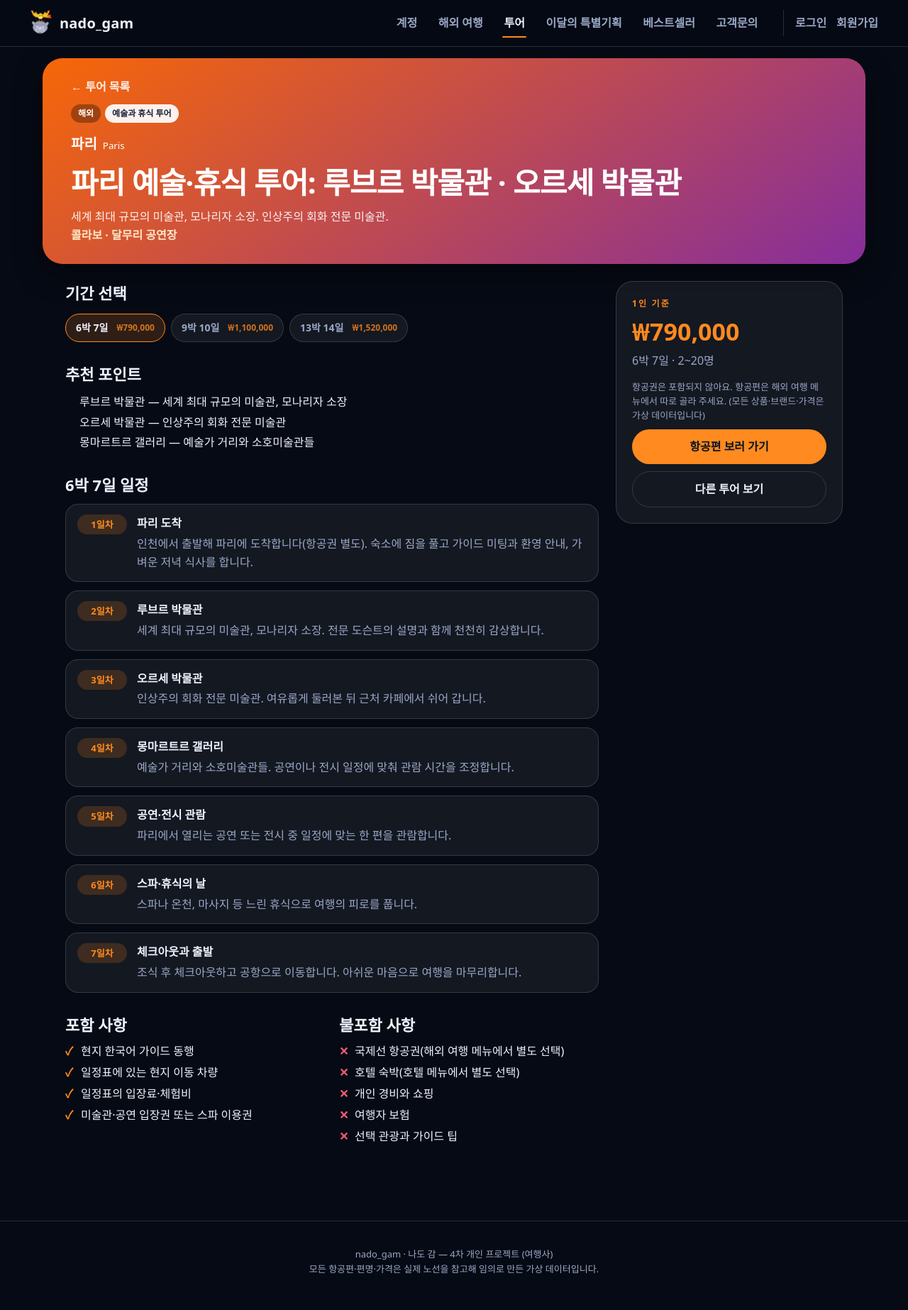
After one commit to ho8566z/nado-gam, a Spring Boot app: page /tour/1 in a window 1280 px wide. The commit adds this page. Shown: the whole page at 71% size. Run offline with Spring Boot 4, Linux system fonts and the light colour scheme; a user stored in the database is signed in; some of the project's set-up classes (security, data sources, template engines, error pages and the like) are left out, and stand-ins take their place; some web fonts are replaced.

Commit message:
feat(tour): 투어 목록과 상세 화면 추가
테마·지역 필터와 검색으로 투어를 찾고, 상세에서 기간 옵션별 일정·가격·포함 사항을 본다. 상단 메뉴에 투어를 넣고 하단 탭 바의 베스트 탭을 투어로 바꾼다.

```diff
--- /dev/null
+++ b/src/main/java/com/nadogam/tour/TourController.java
@@ -0,0 +1,56 @@
+package com.nadogam.tour;
+
+import java.util.List;
+
+import org.springframework.http.HttpStatus;
+import org.springframework.stereotype.Controller;
+import org.springframework.ui.Model;
+import org.springframework.web.bind.annotation.GetMapping;
+import org.springframework.web.bind.annotation.PathVariable;
+import org.springframework.web.bind.annotation.RequestParam;
+import org.springframework.web.server.ResponseStatusException;
+
+// 투어: 목록(범위·테마·검색)과 상세(기간 옵션별 일정·포함/불포함)
+@Controller
+public class TourController {
+
+	private final TourRepository tours;
+
+	public TourController(TourRepository tours) {
+		this.tours = tours;
+	}
+
+	@GetMapping("/tour")
+	public String list(@RequestParam(required = false) String scope, @RequestParam(required = false) String theme,
+		@RequestParam(required = false) String q, Model model) {
+		String scopeFilter = "OVERSEAS".equals(scope) || "DOMESTIC".equals(scope) ? scope : null;
+		String themeFilter = TourTheme.of(theme).map(Enum::name).orElse(null);
+		String keyword = q == null ? null : q.trim();
+		List<TourCard> cards = tours.cards(scopeFilter, themeFilter, keyword);
+		model.addAttribute("tours", cards);
+		model.addAttribute("themes", TourTheme.values());
+		model.addAttribute("scope", scopeFilter);
+		model.addAttribute("theme", themeFilter);
+		model.addAttribute("q", keyword == null ? "" : keyword);
+		model.addAttribute("total", tours.cards(null, null, null).size());
+		model.addAttribute("active", "tour");
+		return "tour/list";
+	}
+
+	@GetMapping("/tour/{id}")
+	public String detail(@PathVariable long id, @RequestParam(required = false) Long option, Model model) {
+		TourDetail tour = tours.detail(id).orElseThrow(() -> new ResponseStatusException(HttpStatus.NOT_FOUND));
+		List<TourOptionView> options = tours.options(id);
+		if (options.isEmpty()) {
+			throw new ResponseStatusException(HttpStatus.NOT_FOUND);
+		}
+		// 주소의 option 이 이 투어의 옵션이 아니면 첫 번째 옵션을 보여 준다.
+		TourOptionView selected = options.stream().filter(o -> option != null && o.optionId() == option).findFirst().orElse(options.get(0));
+		model.addAttribute("tour", tour);
+		model.addAttribute("options", options);
+		model.addAttribute("selected", selected);
+		model.addAttribute("days", tours.days(selected.optionId()));
+		model.addAttribute("active", "tour");
+		return "tour/detail";
+	}
+}
--- /dev/null
+++ b/src/main/java/com/nadogam/tour/TourDayView.java
@@ -0,0 +1,5 @@
+package com.nadogam.tour;
+
+// 일차별 일정 한 줄
+public record TourDayView(int dayNo, String title, String description) {
+}
--- /dev/null
+++ b/src/main/resources/static/css/tour.css
@@ -0,0 +1,60 @@
+/* 투어 목록·상세 */
+.chip-row { display: flex; flex-wrap: wrap; gap: 8px; margin: 12px 0; }
+.chip--tab { padding: 8px 14px; border-radius: 999px; border: 1px solid var(--line); color: var(--muted); font-weight: 700; font-size: 14px; background: var(--panel); }
+.chip--tab:hover { color: var(--ink); }
+.chip--tab.is-active { color: var(--ink); border-color: var(--accent); background: rgba(255, 138, 31, 0.16); }
+.chip--tab b { margin-left: 6px; font-size: 12px; color: var(--accent); }
+.tour-filters { max-width: 1160px; margin: 8px auto 0; padding: 0 clamp(16px, 4vw, 32px); }
+.tour-search { margin-top: 8px; }
+
+.tour-grid { max-width: 1160px; margin: 8px auto 0; padding: 0 clamp(16px, 4vw, 32px); display: grid; gap: 18px; grid-template-columns: repeat(auto-fill, minmax(290px, 1fr)); }
+.tour-card {
+	position: relative; display: flex; flex-direction: column; gap: 6px; min-height: 250px; padding: 18px;
+	border-radius: 24px; color: #fff; overflow: hidden;
+	background: linear-gradient(145deg, var(--from, #f76707), var(--to, #862e9c));
+	box-shadow: 0 10px 30px rgba(0, 0, 0, 0.35); transition: transform 0.3s var(--ease), box-shadow 0.3s;
+}
+.tour-card::after { content: ""; position: absolute; inset: 0; background: linear-gradient(180deg, rgba(0, 0, 0, 0) 40%, rgba(0, 0, 0, 0.45)); pointer-events: none; }
+.tour-card > * { position: relative; z-index: 1; }
+.tour-card:hover, .tour-card:focus-visible { transform: translateY(-4px); box-shadow: 0 16px 40px rgba(0, 0, 0, 0.5); }
+.tour-badges { display: flex; gap: 6px; flex-wrap: wrap; }
+.tour-badge { padding: 4px 10px; border-radius: 999px; background: rgba(0, 0, 0, 0.32); font-size: 12px; font-weight: 800; }
+.tour-badge--theme { background: rgba(255, 255, 255, 0.92); color: #1b2236; }
+.tour-place { display: flex; align-items: baseline; gap: 8px; margin-top: 10px; }
+.tour-place strong { font-size: 26px; font-weight: 800; letter-spacing: -0.02em; }
+.tour-place small { opacity: 0.85; }
+.tour-title { font-size: 17px; font-weight: 800; line-height: 1.35; }
+.tour-sub { font-size: 13px; opacity: 0.9; line-height: 1.5; display: -webkit-box; -webkit-line-clamp: 2; -webkit-box-orient: vertical; overflow: hidden; }
+.tour-foot { margin-top: auto; display: flex; flex-direction: column; gap: 2px; font-size: 13px; }
+.tour-brand { font-weight: 700; color: #ffe8c8; }
+.tour-meta b { font-size: 17px; }
+
+.tour-hero {
+	max-width: 1160px; margin: 16px auto 0; padding: 28px clamp(18px, 4vw, 40px); border-radius: var(--radius); color: #fff;
+	background: linear-gradient(145deg, var(--from, #f76707), var(--to, #862e9c)); box-shadow: 0 14px 40px rgba(0, 0, 0, 0.4);
+}
+.tour-hero h1 { margin: 6px 0 4px; font-size: clamp(26px, 4.5vw, 42px); font-weight: 800; letter-spacing: -0.02em; }
+.tour-hero-sub { max-width: 720px; opacity: 0.92; line-height: 1.6; }
+.tour-place-lg { margin: 14px 0 0; display: flex; align-items: baseline; gap: 8px; }
+.tour-place-lg strong { font-size: 20px; }
+.back-link { display: inline-block; margin-bottom: 12px; font-weight: 700; opacity: 0.9; }
+
+.tour-layout { max-width: 1160px; margin: 24px auto 0; padding: 0 clamp(16px, 4vw, 32px); display: grid; gap: 24px; grid-template-columns: minmax(0, 1fr) 320px; align-items: start; }
+.tour-main section { margin-bottom: 28px; }
+.tour-points { margin: 8px 0 0; padding-left: 20px; line-height: 1.8; }
+.tour-days { list-style: none; margin: 10px 0 0; padding: 0; display: grid; gap: 12px; }
+.tour-days li { display: grid; grid-template-columns: 70px 1fr; gap: 14px; padding: 14px 16px; background: var(--panel); border: 1px solid var(--line); border-radius: 18px; }
+.day-no { align-self: start; padding: 4px 0; text-align: center; border-radius: 999px; background: rgba(255, 138, 31, 0.18); color: var(--accent); font-weight: 800; font-size: 13px; }
+.tour-days p { margin: 4px 0 0; color: var(--muted); line-height: 1.6; }
+.tour-incl { display: grid; gap: 20px; grid-template-columns: 1fr 1fr; }
+.check-list { margin: 8px 0 0; padding: 0; list-style: none; display: grid; gap: 6px; }
+.check-list li { padding-left: 22px; position: relative; line-height: 1.5; }
+.check-list li::before { content: "✓"; position: absolute; left: 0; color: var(--accent); font-weight: 800; }
+.check-list--no li::before { content: "✕"; color: var(--hot); }
+.tour-side { position: sticky; top: 84px; padding: 22px; background: var(--panel); border: 1px solid var(--line); border-radius: 24px; }
+.tour-price { margin: 4px 0 2px; font-size: 34px; font-weight: 800; color: var(--accent); }
+.tour-price-sub { color: var(--muted); margin: 0 0 12px; }
+.tour-side .button { display: block; width: 100%; text-align: center; margin-top: 10px; }
+
+@media (max-width: 900px) { .tour-layout { grid-template-columns: 1fr; } .tour-side { position: static; } }
+@media (max-width: 760px) { .tour-incl { grid-template-columns: 1fr; } .tour-days li { grid-template-columns: 1fr; gap: 6px; } .day-no { justify-self: start; padding: 4px 12px; } }
--- a/src/main/resources/templates/fragments/layout.html
+++ b/src/main/resources/templates/fragments/layout.html
@@ -11,6 +11,7 @@
 	<link rel="stylesheet" th:href="@{/css/auth.css}">
 	<link rel="stylesheet" th:href="@{/css/mascot.css}">
 	<link rel="stylesheet" th:href="@{/css/popup.css}">
+	<link rel="stylesheet" th:href="@{/css/tour.css}">
 	<script defer th:src="@{/js/common.js}"></script>
 </head>
 <body>
@@ -22,6 +23,7 @@
 	<nav aria-label="주 메뉴">
 		<a th:href="@{/account}" th:classappend="${active == 'account'} ? 'is-active'">계정</a>
 		<a th:href="@{/travel}" th:classappend="${active == 'travel'} ? 'is-active'">해외 여행</a>
+		<a th:href="@{/tour}" th:classappend="${active == 'tour'} ? 'is-active'">투어</a>
 		<a th:href="@{/special}" th:classappend="${active == 'special'} ? 'is-active'">이달의 특별기획</a>
 		<a th:href="@{/bestseller}" th:classappend="${active == 'bestseller'} ? 'is-active'">베스트셀러</a>
 		<a th:href="@{/support}" th:classappend="${active == 'support'} ? 'is-active'">고객문의</a>
@@ -56,9 +58,9 @@
 			<svg viewBox="0 0 24 24" aria-hidden="true"><path d="M3 12V4h8l10 10-8 8z"/><circle cx="7.5" cy="8.5" r="1.2"/></svg>
 			<span>기획</span>
 		</a>
-		<a th:href="@{/bestseller}" data-tab="/bestseller">
-			<svg viewBox="0 0 24 24" aria-hidden="true"><path d="M12 3l2.8 5.7 6.2.9-4.5 4.4 1.1 6.2-5.6-2.9-5.6 2.9 1.1-6.2L3 9.6l6.2-.9z"/></svg>
-			<span>베스트</span>
+		<a th:href="@{/tour}" data-tab="/tour">
+			<svg viewBox="0 0 24 24" aria-hidden="true"><path d="M12 21s-7-6.2-7-11.2A7 7 0 0 1 19 9.8C19 14.8 12 21 12 21z"/><circle cx="12" cy="10" r="2.6"/></svg>
+			<span>투어</span>
 		</a>
 		<a th:href="@{/support}" data-tab="/support">
 			<svg viewBox="0 0 24 24" aria-hidden="true"><path d="M4 5h16v11H9l-5 4z"/><path d="M8 9.5h8M8 12.5h5"/></svg>
--- /dev/null
+++ b/src/main/resources/templates/tour/detail.html
@@ -0,0 +1,78 @@
+<!DOCTYPE html>
+<html lang="ko" xmlns:th="http://www.thymeleaf.org">
+<head th:replace="~{fragments/layout :: head(${tour.title})}"></head>
+<body>
+<header th:replace="~{fragments/layout :: header('tour')}"></header>
+<main class="page">
+
+	<section class="tour-hero" th:style="'--from:' + ${tour.from()} + ';--to:' + ${tour.to()}">
+		<a class="back-link" th:href="@{/tour}">← 투어 목록</a>
+		<span class="tour-badges">
+			<span class="tour-badge" th:text="${tour.scopeLabel()}">해외</span>
+			<span class="tour-badge tour-badge--theme" th:text="${tour.themeLabel()}">테마</span>
+		</span>
+		<p class="tour-place-lg"><strong th:text="${tour.placeName}">파리</strong> <small th:text="${tour.placeEn}">Paris</small></p>
+		<h1 th:text="${tour.title}">투어 이름</h1>
+		<p class="tour-hero-sub" th:text="${tour.subtitle}">부제</p>
+		<p class="tour-brand" th:if="${tour.collabBrand != null}" th:text="'콜라보 · ' + ${tour.collabBrand}">콜라보 브랜드</p>
+	</section>
+
+	<div class="tour-layout">
+		<div class="tour-main">
+			<section aria-labelledby="opt-title">
+				<h2 id="opt-title" class="section-title section-title--flat">기간 선택</h2>
+				<div class="chip-row" role="tablist" aria-label="기간 옵션">
+					<a class="chip chip--tab" th:each="o : ${options}" th:classappend="${o.optionId() == selected.optionId()} ? 'is-active'"
+						th:href="@{/tour/{id}(id=${tour.tourId},option=${o.optionId()})}" th:attr="aria-current=${o.optionId() == selected.optionId()} ? 'true'">
+						<span th:text="${o.periodLabel()}">3박 4일</span> <b th:text="${o.priceLabel()}">₩1,000,000</b>
+					</a>
+				</div>
+			</section>
+
+			<section aria-labelledby="hl-title">
+				<h2 id="hl-title" class="section-title section-title--flat">추천 포인트</h2>
+				<ul class="tour-points">
+					<li th:each="h : ${tour.highlightList()}" th:text="${h}">포인트</li>
+				</ul>
+			</section>
+
+			<section aria-labelledby="day-title">
+				<h2 id="day-title" class="section-title section-title--flat">
+					<span th:text="${selected.periodLabel()}">3박 4일</span> 일정
+				</h2>
+				<ol class="tour-days">
+					<li th:each="d : ${days}">
+						<span class="day-no" th:text="${d.dayNo()} + '일차'">1일차</span>
+						<div>
+							<strong th:text="${d.title()}">제목</strong>
+							<p th:text="${d.description()}">설명</p>
+						</div>
+					</li>
+				</ol>
+			</section>
+
+			<section class="tour-incl">
+				<div>
+					<h2 class="section-title section-title--flat">포함 사항</h2>
+					<ul class="check-list"><li th:each="i : ${tour.includeList()}" th:text="${i}">포함</li></ul>
+				</div>
+				<div>
+					<h2 class="section-title section-title--flat">불포함 사항</h2>
+					<ul class="check-list check-list--no"><li th:each="i : ${tour.excludeList()}" th:text="${i}">불포함</li></ul>
+				</div>
+			</section>
+		</div>
+
+		<aside class="tour-side" aria-label="요금">
+			<p class="kicker">1인 기준</p>
+			<p class="tour-price" th:text="${selected.priceLabel()}">₩1,000,000</p>
+			<p class="tour-price-sub" th:text="${selected.periodLabel()} + ' · ' + ${selected.minPeople()} + '~' + ${selected.maxPeople()} + '명'">3박 4일 · 2~20명</p>
+			<p class="note">항공권은 포함되지 않아요. 항공편은 해외 여행 메뉴에서 따로 골라 주세요. (모든 상품·브랜드·가격은 가상 데이터입니다)</p>
+			<a class="button" th:href="@{/travel}" th:if="${tour.scope == 'OVERSEAS'}">항공편 보러 가기</a>
+			<a class="button button--ghost" th:href="@{/tour}">다른 투어 보기</a>
+		</aside>
+	</div>
+</main>
+<footer th:replace="~{fragments/layout :: footer}"></footer>
+</body>
+</html>
```
Also changed, not shown: src/main/java/com/nadogam/tour/TourCard.java (added, +46 -0 lines), src/main/java/com/nadogam/tour/TourDetail.java (added, +58 -0 lines), src/main/java/com/nadogam/tour/TourOptionView.java (added, +15 -0 lines), src/main/java/com/nadogam/tour/TourRepository.java (added, +83 -0 lines), src/main/java/com/nadogam/tour/TourTheme.java (added, +35 -0 lines), src/main/resources/templates/tour/list.html (added, +62 -0 lines).
